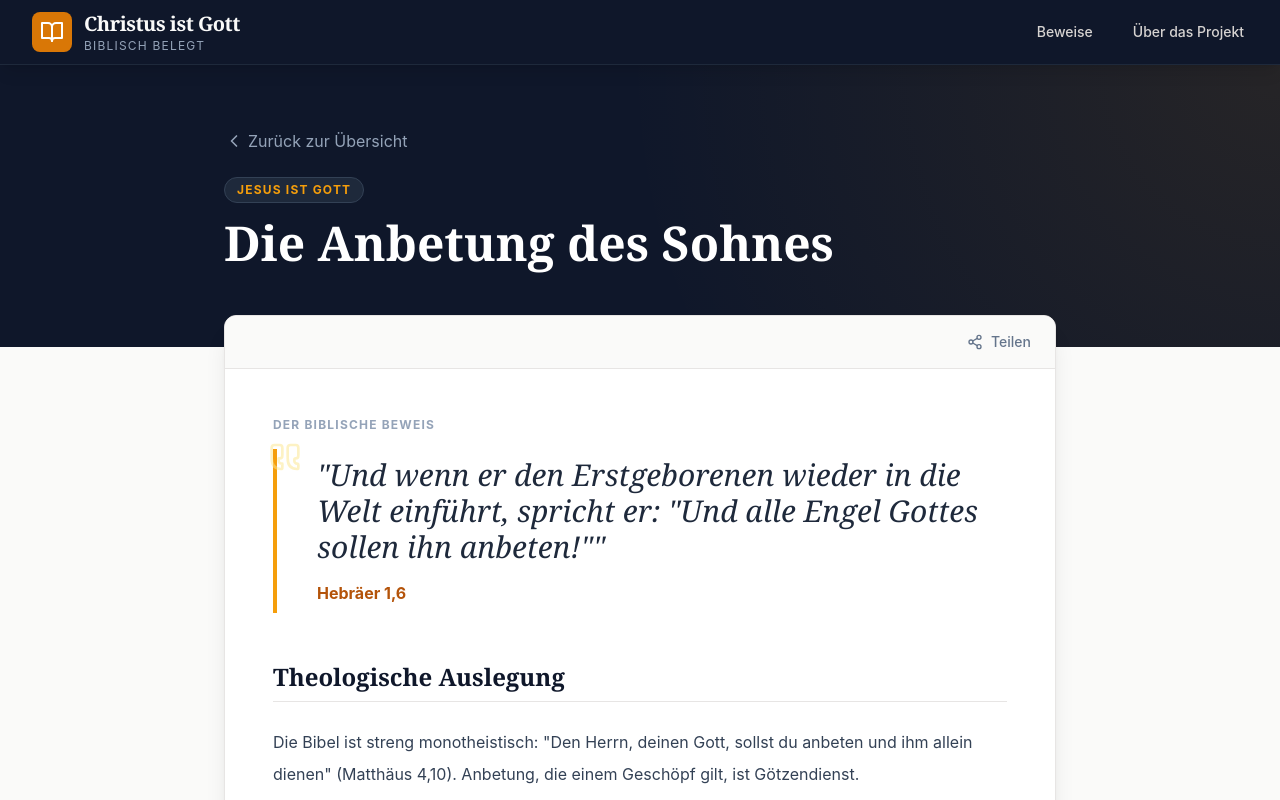
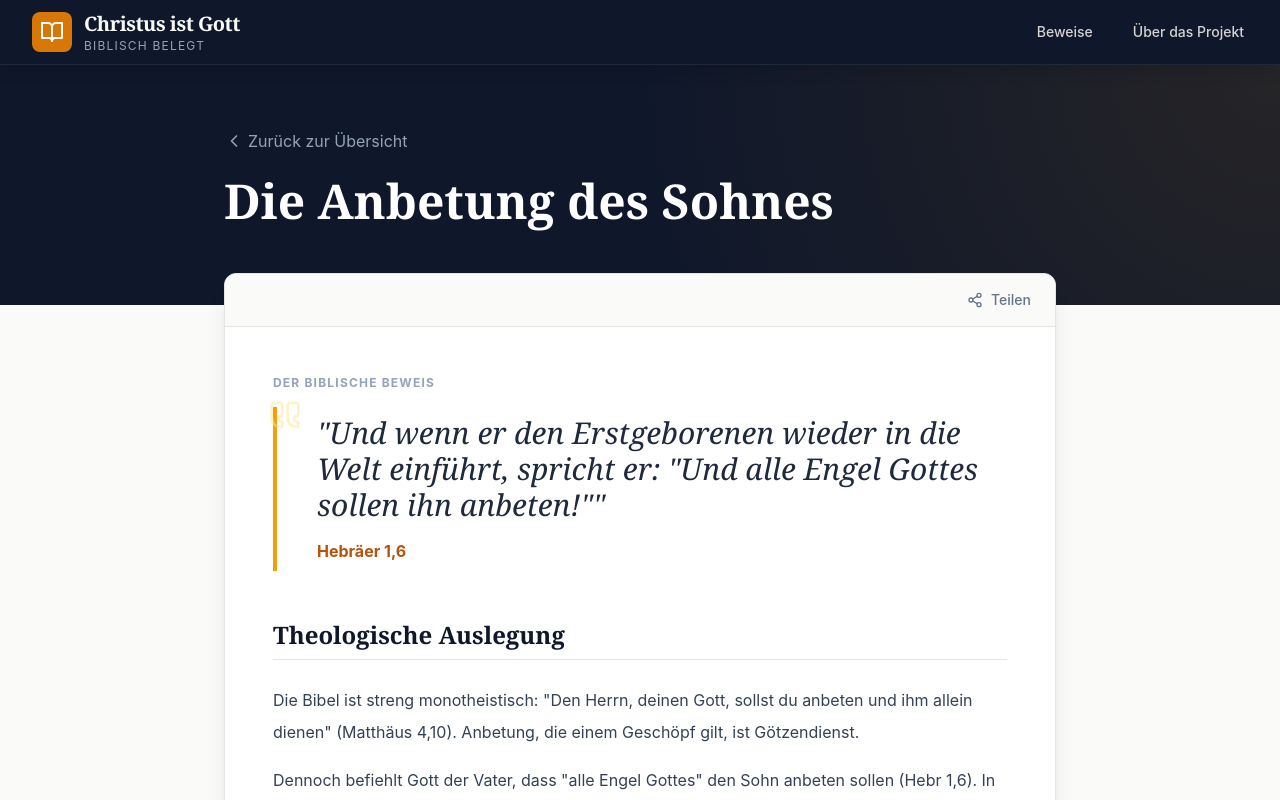
Before and after one commit to Skalpi/Der3einegott, a React (Vite) app: page /#/proof/anbetung-des-lammes in a window 1280 px wide. Shown: the top 800 px of the page. Built offline with nearby package versions, Linux system fonts and the light colour scheme; a web font is replaced by a local one.

Commit message:
refactor: Refine app description and remove category badges
Updates the application's title, description, and removes redundant category badges from the UI to improve clarity and focus on core content.

```diff
--- a/index.html
+++ b/index.html
@@ -4,7 +4,7 @@
     <meta charset="UTF-8" />
     <link rel="icon" type="image/svg+xml" href="/vite.svg" />
     <meta name="viewport" content="width=device-width, initial-scale=1.0" />
-    <title>Der dreieine Gott - Biblische Beweise</title>
+    <title>Der dreieine Gott - Biblisch belegt</title>
     <!-- Fonts are loaded via index.css -->
   <script type="importmap">
 {
--- a/metadata.json
+++ b/metadata.json
@@ -1,5 +1,5 @@
 {
   "name": "Der dreieine Gott",
-  "description": "Eine apologetische Web-App zur biblischen Begründung der Dreieinigkeit, der Gottheit Jesu Christi und der Person des Heiligen Geistes.",
+  "description": "Eine Sammlung biblischer Beweise für die Gottheit Jesu Christi und die Person des Heiligen Geistes. Biblisch belegt.",
   "requestFramePermissions": []
 }
--- a/src/components/Hero.tsx
+++ b/src/components/Hero.tsx
@@ -12,9 +12,7 @@ const Hero: React.FC = () => {
 
       {/* Content */}
       <div className="relative max-w-7xl mx-auto px-4 sm:px-6 lg:px-8 py-24 md:py-32 text-center">
-        <span className="inline-block py-1 px-3 rounded-full bg-slate-800 border border-slate-700 text-amber-500 text-xs font-semibold tracking-widest uppercase mb-6">
-          Theologische Apologetik
-        </span>
+        {/* Badge removed as requested */}
         <h1 className="text-4xl md:text-6xl font-serif font-bold text-stone-50 mb-6 leading-tight">
           Der dreieine Gott
         </h1>
--- a/src/components/ProofDetail.tsx
+++ b/src/components/ProofDetail.tsx
@@ -52,11 +52,7 @@ const ProofDetail: React.FC = () => {
             Zurück zur Übersicht
           </button>
 
-          <div className="flex items-center gap-3 mb-4">
-            <span className="px-3 py-1 rounded-full bg-slate-800 border border-slate-700 text-amber-500 text-xs font-bold uppercase tracking-widest">
-              {proof.category}
-            </span>
-          </div>
+          {/* Category Marker removed here */}
 
           <h1 className="text-3xl md:text-5xl font-serif font-bold leading-tight mb-4">
             {proof.title}
```
